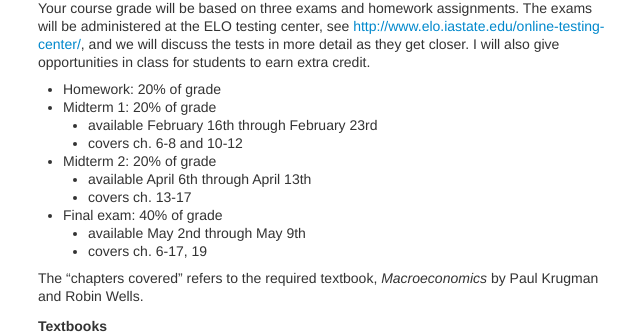
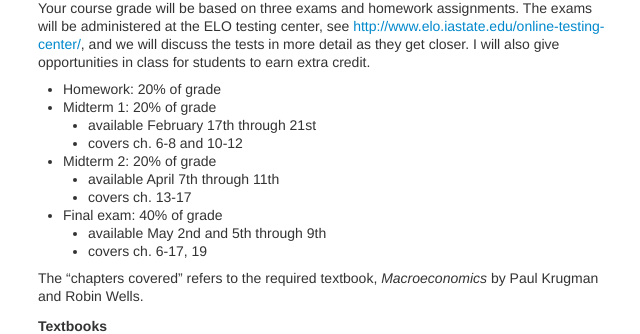
Before and after one commit to mmkuang/grayclhn.github.io, a Jekyll site: the page built from blog/_posts/2014-01-09-syllabus-e102-3.md, in a window 1280 px wide and 900 px high, scrolled down 873 px. Shown: the part 143-477 px from the top of the window, without its empty margins (617-1257 px from the left). Built offline with Jekyll 4.4.1, drawn with Linux system fonts in a browser that asks for light colours; Markdown is read by kramdown in place of the engine named in the settings.

Commit message:
Fix exam dates on 102 syllabus
The syllabus for 102 listed possible exam dates that are impossible
since the test center would be closed. They're fixed now.

```diff
--- a/blog/_posts/2014-01-09-syllabus-e102-3.md
+++ b/blog/_posts/2014-01-09-syllabus-e102-3.md
@@ -75,13 +75,13 @@ opportunities in class for students to earn extra credit.
 
 * Homework: 20% of grade
 * Midterm 1: 20% of grade
-  - available February 16th through February 23rd
+  - available February 17th through 21st
   - covers ch. 6-8 and 10-12
 * Midterm 2: 20% of grade
-  - available April 6th through April 13th
+  - available April 7th through 11th
   - covers ch. 13-17
 * Final exam: 40% of grade
-  - available May 2nd through May 9th
+  - available May 2nd and 5th through 9th
   - covers ch. 6-17, 19
 
 The "chapters covered" refers to the required textbook,
```
Also changed, not shown: blog/_posts/2014-01-09-syllabus-e102-4.md (+3 -3 lines).
